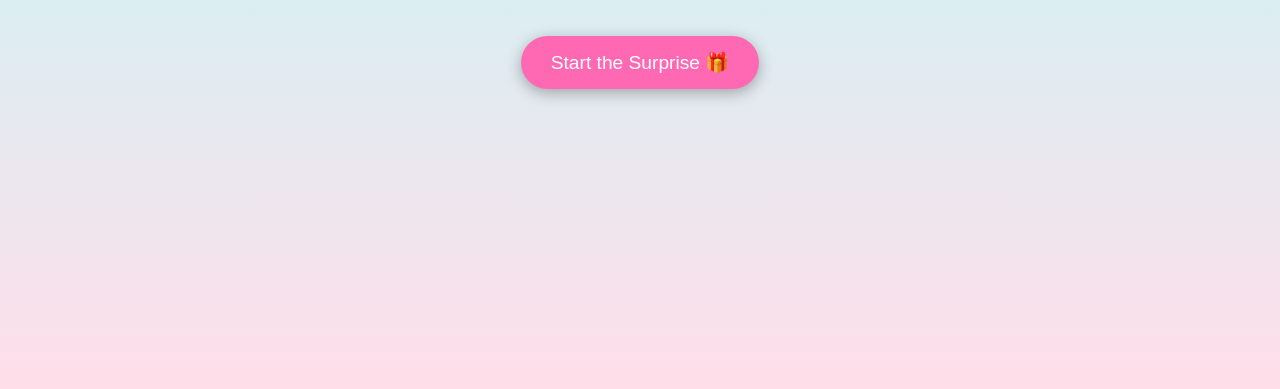
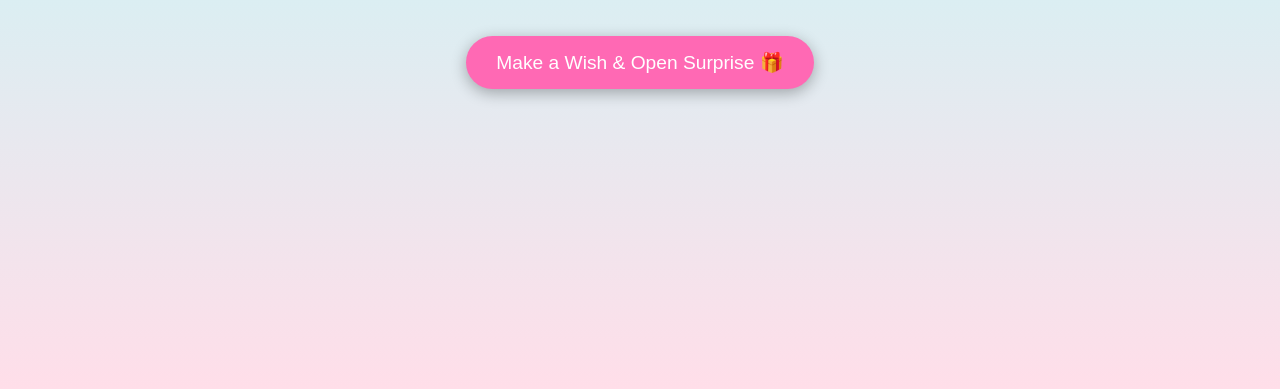
Before and after one commit to Saitejao5/birthday, a plain HTML site: page index.html in a window 1280 px wide. Shown: the part 411-800 px from the top of the page. Drawn offline with nearby package versions, Linux system fonts and the light colour scheme.

Commit message:
Update index.html

```diff
--- a/index.html
+++ b/index.html
@@ -11,7 +11,7 @@
 
   <div id="start-screen">
     <h1>Happy Birthday Rajeshwari 💕</h1>
-    <button onclick="startSurprise()">Start the Surprise 🎁</button>
+    <button onclick="startSurprise()"> Make a Wish & Open Surprise 🎁</button>
   </div>
 
   <div id="main-content" style="display: none;">
```
